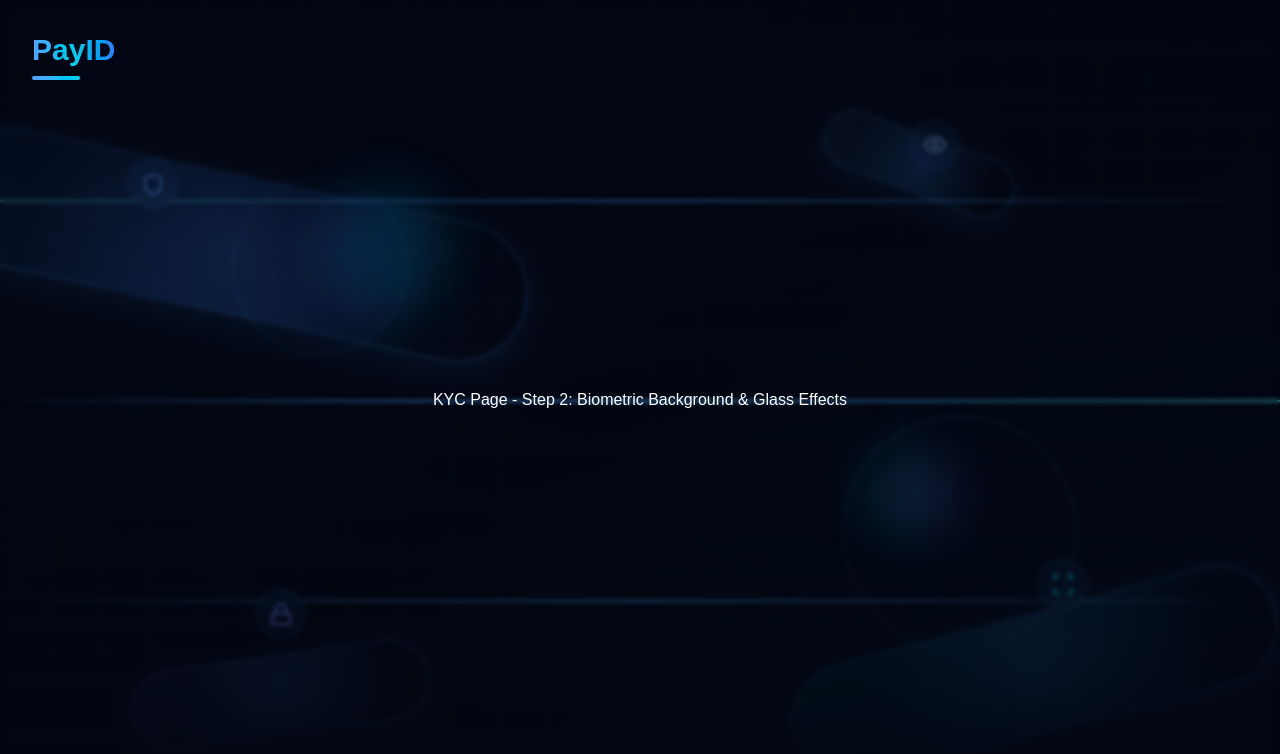
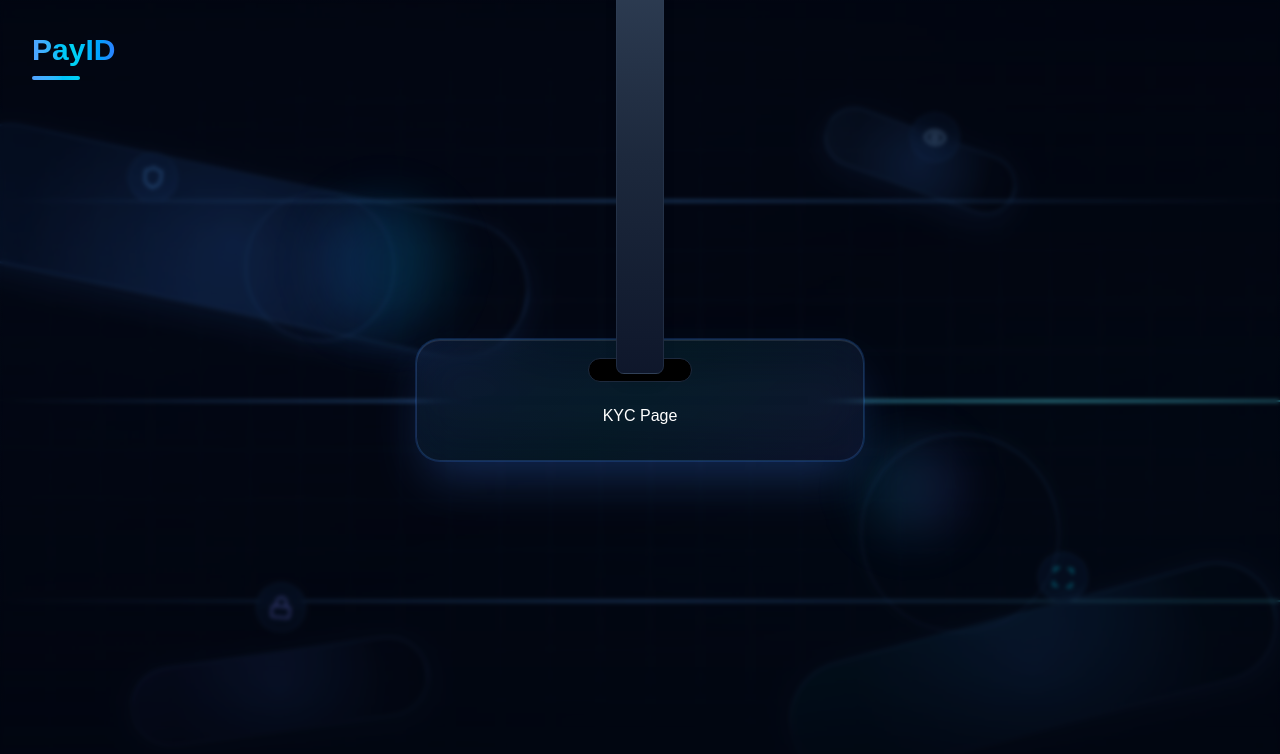
Before and after one commit to Cedctf/payid, a Next.js app: page /kyc in a window 1280 px wide. Shown: the top 754 px of the page. Built offline with nearby package versions, Linux system fonts and the light colour scheme.

Commit message:
Create the hanging card design in kyc page

```diff
--- a/pages/kyc.js
+++ b/pages/kyc.js
@@ -46,12 +46,72 @@ export default function KYCPage() {
         />
       </div>
 
-      {/* Main Container */}
-      <div className="relative w-full max-w-md z-40">
-        <div className="text-center text-white">
-          <h1>KYC Page - Step 2: Biometric Background & Glass Effects</h1>
+      {/* Main KYC Card Container */}
+      <motion.div
+        initial={{ opacity: 0, y: 50, rotateX: 15 }}
+        animate={{ opacity: 1, y: 0, rotateX: 0 }}
+        transition={{
+          duration: 1,
+          ease: [0.25, 0.4, 0.25, 1],
+        }}
+        className="relative w-full max-w-md z-40"
+        style={{
+          perspective: "1000px",
+        }}
+      >
+        {/* Long Lanyard Extension - From Top of Screen */}
+        <div className="absolute left-1/2 transform -translate-x-1/2 top-0 z-10">
+          {/* Lanyard extends from top of viewport */}
+          <div
+            className="w-12 bg-gradient-to-b from-slate-700 via-slate-800 to-slate-900 rounded-lg shadow-lg border border-slate-700/50 relative"
+            style={{
+              height: 'calc(50vh + 35px)', // Extends from top and reaches card
+              marginTop: '-50vh' // Starts from top of viewport
+            }}
+          >
+          </div>
         </div>
-      </div>
+
+        {/* Black hole - positioned independently between card and lanyard */}
+        <div className="absolute left-1/2 transform -translate-x-1/2 w-26 h-6 bg-black rounded-xl border border-slate-800 z-5"
+             style={{ top: 'calc(2vh + 3px)' }}></div>
+
+        {/* Glass Card */}
+        <motion.div
+          animate={{
+            y: [0, 3, 0],
+            rotateX: [0, 1, 0],
+          }}
+          transition={{
+            duration: 4,
+            repeat: Number.POSITIVE_INFINITY,
+            ease: "easeInOut",
+          }}
+          className="relative bg-blue-500/10 backdrop-blur-xl border border-blue-400/20 rounded-3xl p-8 shadow-2xl"
+          style={{
+            background: `
+              linear-gradient(135deg,
+                rgba(59, 130, 246, 0.1) 0%,
+                rgba(34, 211, 238, 0.08) 50%,
+                rgba(99, 102, 241, 0.1) 100%
+              )
+            `,
+            boxShadow: `
+              0 25px 50px -12px rgba(59, 130, 246, 0.3),
+              0 0 0 1px rgba(59, 130, 246, 0.2),
+              inset 0 1px 0 rgba(255, 255, 255, 0.1)
+            `,
+            transformOrigin: "top center",
+          }}
+        >
+          <div className="text-center text-white mt-8">
+            <h1>KYC Page</h1>
+          </div>
+        </motion.div>
+
+        {/* Card Shadow/Depth Effect */}
+        <div className="absolute inset-0 bg-gradient-to-br from-blue-500/5 to-cyan-500/5 rounded-3xl transform translate-y-4 -z-10 blur-sm" style={{ top: '140px' }} />
+      </motion.div>
     </div>
   );
 }
```
